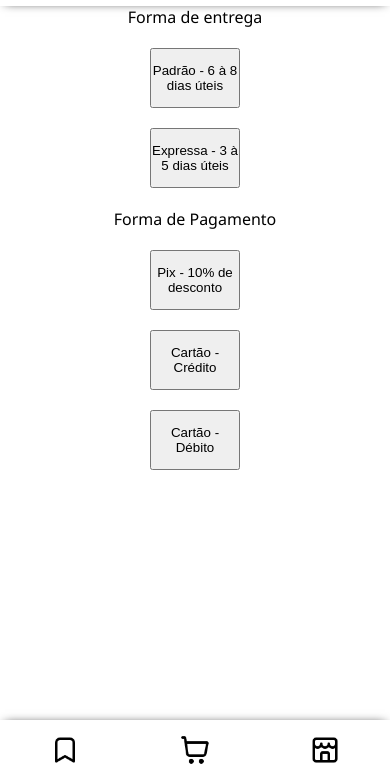
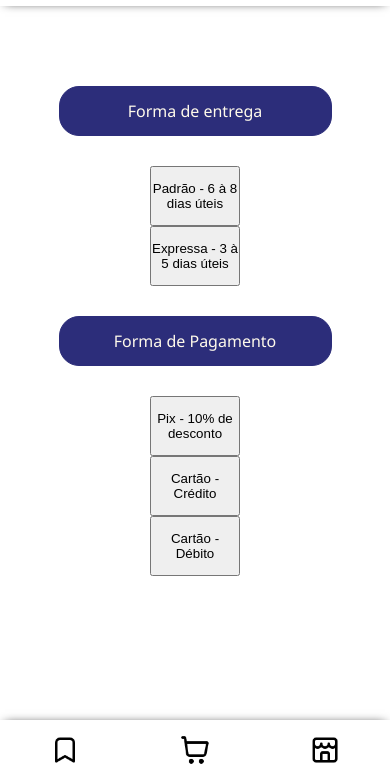
Before and after one commit to ibmec-tech-2-periodo-2025-2/Projeto-BulbeShop-Grupo4, a plain HTML site: page pagamento.html in a window 390 px wide. Shown: the part 64-844 px from the top of the page. Drawn offline with Linux system fonts and the light colour scheme.

Commit message:
feat: formatei a div de entrega e pagamento

```diff
--- a/pagamento.css
+++ b/pagamento.css
@@ -1,8 +1,42 @@
 @media (max-width: 440px) {
+    :root {
+        --branco: #FFFFFF;
+        --preto: #000000;
+        --C25: #F6F9F9; --C50: #E1E6EA; --C100: #D1D9E0; --C200: #C2CCD6; --C300: #A4B3C1; --C400: #8699AC; --C500: #678098; --C600: #536679; --C700: #3E4D5B; --C800: #29333D; --C900: #151A1E;
+        --AU50: #E7E7FE; --AU100: #CFCEFD; --AU200: #9F9DFB; --AU300: #6E6CF9; --AU400: #3E3BF7; --AU500: #0E0AF5; --AU600: #0B08C4; --AU700: #08068D; --AU800: #060462; --AU900: #030231;
+        --VF50: #E9FBF2; --VF100: #D4F7E6; --VF200: #A9EFCC; --VF300: #7EE7B3; --VF400: #53DF99; --VF500: #26D07C; --VF600: #20AC66; --VF700: #18814D; --VF800: #105633; --VF900: #082B1A;
+        --AC50: #E6F1FE; --AC100: #CEE4FD; --AC200: #9DC9FB; --AC300: #6BAEFA; --AC400: #3A93F8; --AC500: #0978F6; --AC600: #0762C7; --AC700: #054894; --AC800: #043062; --AC900: #021831;
+        --AS50: #FFF4E6; --AS100: #FFE9CC; --AS200: #FFD399; --AS300: #FFC880; --AS400: #FFA733; --AS500: #FF9E1B; --AS600: #CC7400; --AS700: #995700; --AS800: #663A00; --AS900: #331D00;
+        --A50: #FFFAEB; --A100: #FEF0C7; --A200: #FEDF89; --A300: #FEC84B; --A400: #FDB022; --A500: #F79009; --A600: #DC6803; --A700: #B54708; --A800: #93370D; --A900: #7A2E0E;
+        --E50: #FEF3F2; --E100: #FEE4E2; --E200: #FECDCA; --E300: #FDA29B; --E400: #F97066; --E500: #F04438; --E600: #D92D20; --E700: #B42318; --E800: #912018; --E900: #7A271A;
+        --S50: #ECFDF3; --S100: #D1FADF; --S200: #A6F4C5; --S300: #6CE9A6; --S400: #32D583; --S500: #12B76A; --S600: #039855; --S700: #027A48; --S800: #05603A; --S900: #054F31;
+        --M1: #F4F3DE; --M2: #E0DC6A; --M3: #DF7145; --M4: #C4DFC9; --M5: #4F9358; --M6: #396439; --M7: #3B63A9; --M8: #2C2D7A;
+    }
+    main{
+        gap: 30px;
+    }
     .entrega{
-
+        margin-top: 80px;
+        border: 1px solid var(--M8);
+        background-color: var(--M8);
+        color: var(--A50);
+        display: flex;
+        align-items: center;
+        justify-content: center;
+        width: 70%;
+        height: 50px;
+        border-radius: 20px;
     }
     .pagamento{
+        border: 1px solid var(--M8);
+        display: flex;
+        align-items: center;
+        justify-content: center;
+        background-color: var(--M8);
+        color: var(--A50);
+        width: 70%;
+        height: 50px;
+        border-radius: 20px;
 
     }
     .botoes{
--- a/pagamento.html
+++ b/pagamento.html
@@ -15,12 +15,16 @@
     </header>
     <main>
         <div class="entrega">Forma de entrega</div>
+        <div>
         <button class="botoes">Padrão - 6 à 8 dias úteis </button>
         <button class="botoes">Expressa - 3 à 5 dias úteis</button>
+        </div>
         <div class="pagamento">Forma de Pagamento</div>
+        <div>
         <button class="botoes">Pix - 10% de desconto</button>
         <button class="botoes">Cartão - Crédito </button>
         <button class="botoes">Cartão - Débito</button>
+        </div>
     </main>
     <footer>
         <a href="" class="botoes"><img src="/assets/images/salvos.png" alt=""></a>
```
